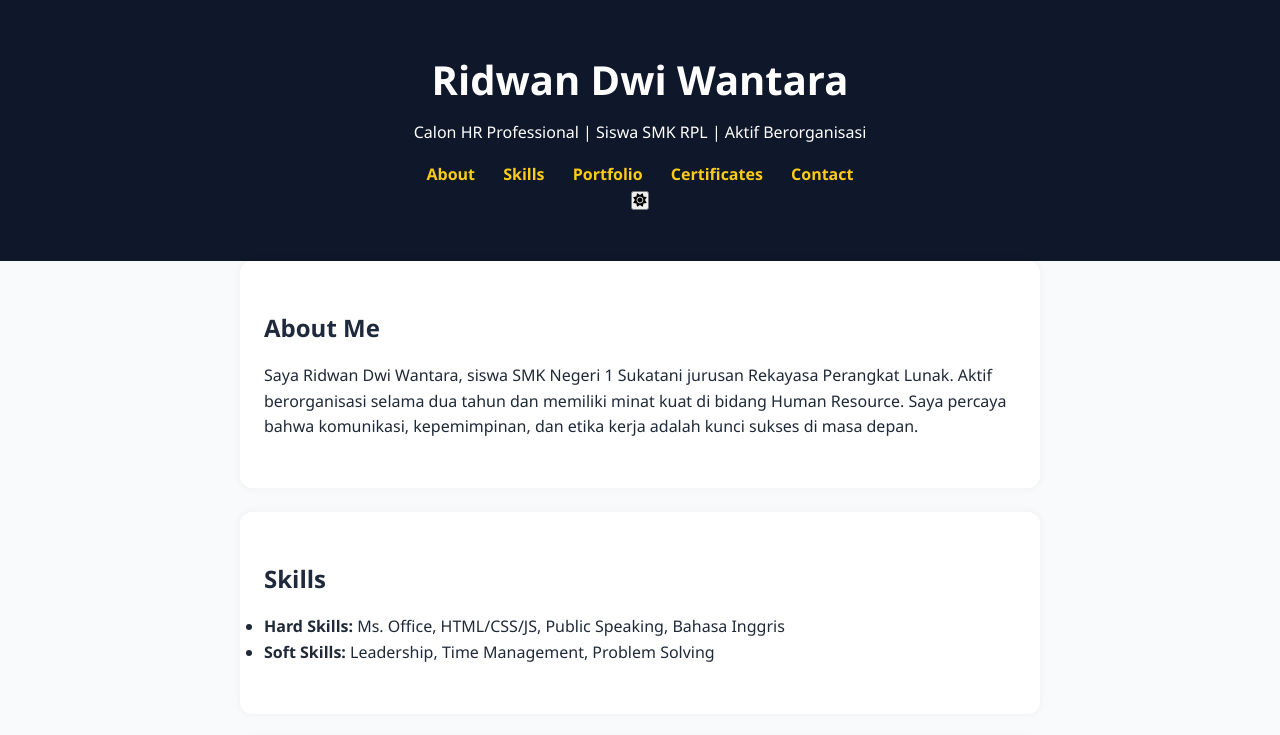
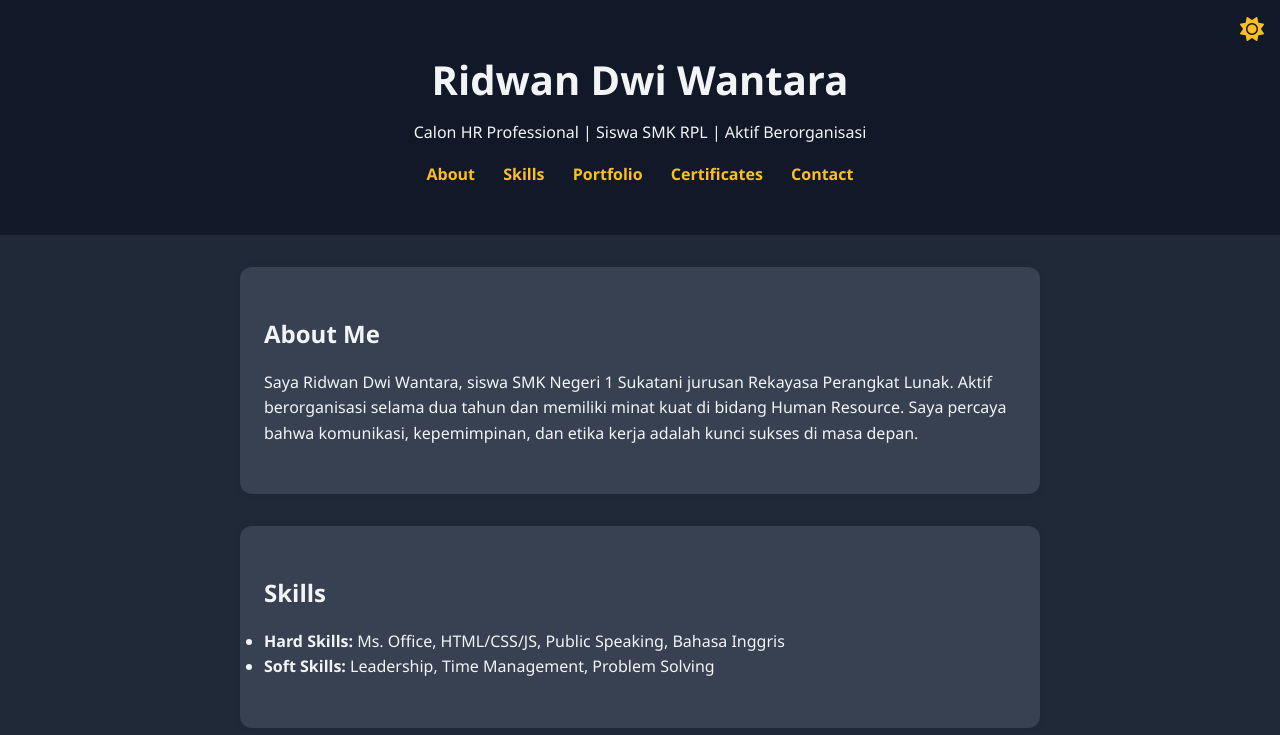
Before and after one commit to Luxuryne/ridwandwiwantara.github.io, a plain HTML site: page index.html in a window 1280 px wide. Both pictures are taken after a click on the button "Toggle Dark Mode". Shown: the top 735 px of the page. Drawn offline with Linux system fonts and the light colour scheme.

Commit message:
Update style.css

```diff
--- a/style.css
+++ b/style.css
@@ -4,19 +4,38 @@
   box-sizing: border-box;
 }
 
+:root {
+  --bg-color: #f9fafb;
+  --text-color: #1f2937;
+  --section-bg: white;
+  --header-bg: #0f172a;
+  --footer-bg: #0f172a;
+  --accent-color: #facc15;
+}
+
+body.dark {
+  --bg-color: #1f2937;
+  --text-color: #f3f4f6;
+  --section-bg: #374151;
+  --header-bg: #111827;
+  --footer-bg: #111827;
+  --accent-color: #fbbf24;
+}
+
 body {
   font-family: 'Segoe UI', sans-serif;
-  background-color: #f9fafb;
-  color: #1f2937;
+  background-color: var(--bg-color);
+  color: var(--text-color);
   line-height: 1.6;
   scroll-behavior: smooth;
 }
 
 header {
-  background-color: #0f172a;
-  color: white;
+  background-color: var(--header-bg);
+  color: var(--text-color);
   padding: 3rem 1rem;
   text-align: center;
+  position: relative;
 }
 
 header h1 {
@@ -29,7 +48,7 @@ header nav {
 }
 
 header nav a {
-  color: #facc15;
+  color: var(--accent-color);
   margin: 0 0.75rem;
   text-decoration: none;
   font-weight: bold;
@@ -37,15 +56,30 @@ header nav a {
 }
 
 header nav a:hover {
-  color: #fbbf24;
+  color: #fde68a;
+}
+
+#theme-toggle {
+  position: absolute;
+  top: 1rem;
+  right: 1rem;
+  background: none;
+  border: none;
+  color: var(--accent-color);
+  font-size: 1.5rem;
+  cursor: pointer;
+  transition: transform 0.2s;
+}
+
+#theme-toggle:hover {
+  transform: scale(1.2);
 }
 
 section {
   padding: 3rem 1.5rem;
   max-width: 800px;
-  margin: auto;
-  background: white;
-  margin-bottom: 1.5rem;
+  margin: 2rem auto;
+  background-color: var(--section-bg);
   border-radius: 12px;
   box-shadow: 0 0 10px rgba(0,0,0,0.05);
   opacity: 0;
@@ -60,12 +94,12 @@ section.reveal {
 
 h2 {
   margin-bottom: 1rem;
-  color: #1e293b;
+  color: var(--text-color);
 }
 
 footer {
   text-align: center;
   padding: 2rem 1rem;
-  background-color: #0f172a;
-  color: white;
+  background-color: var(--footer-bg);
+  color: var(--text-color);
 }
```
